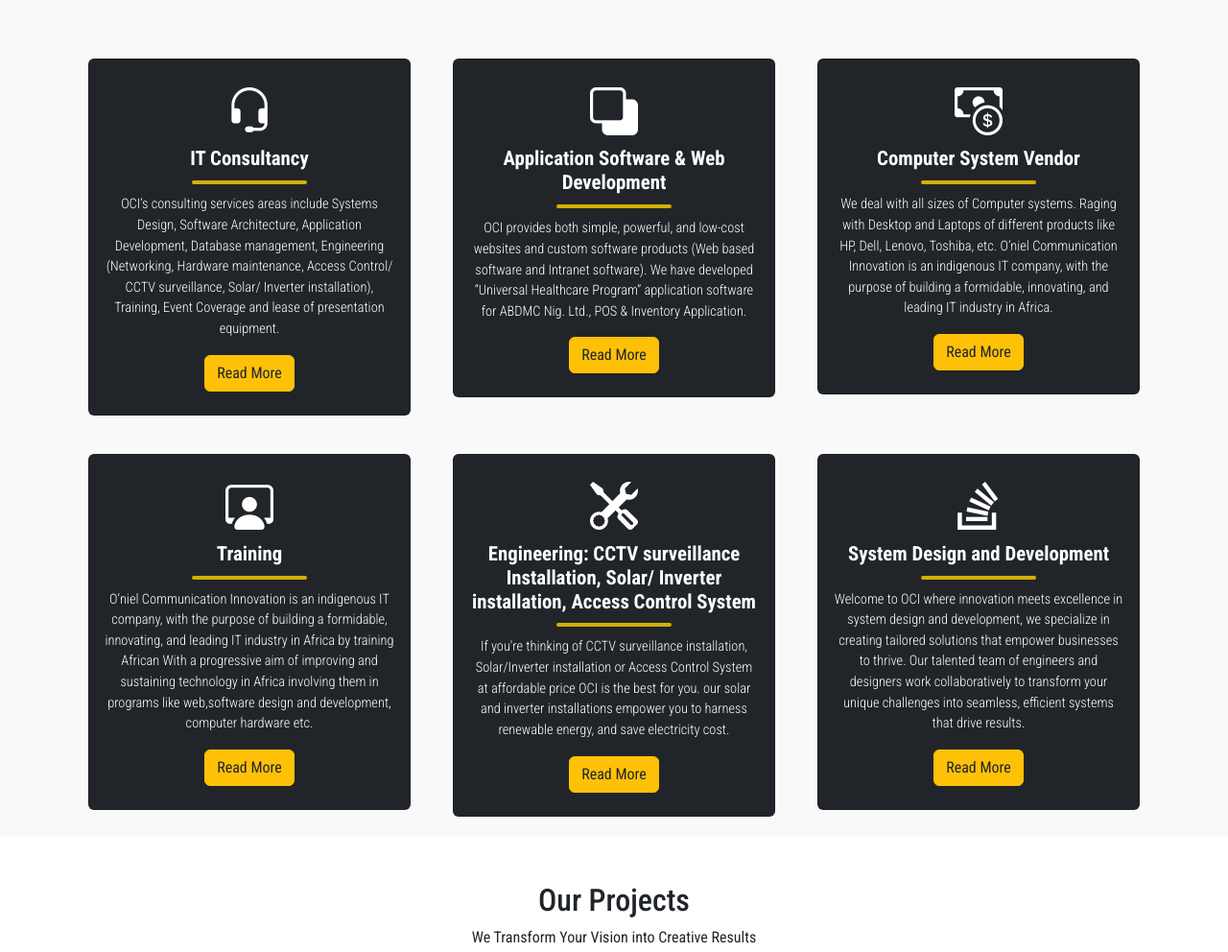
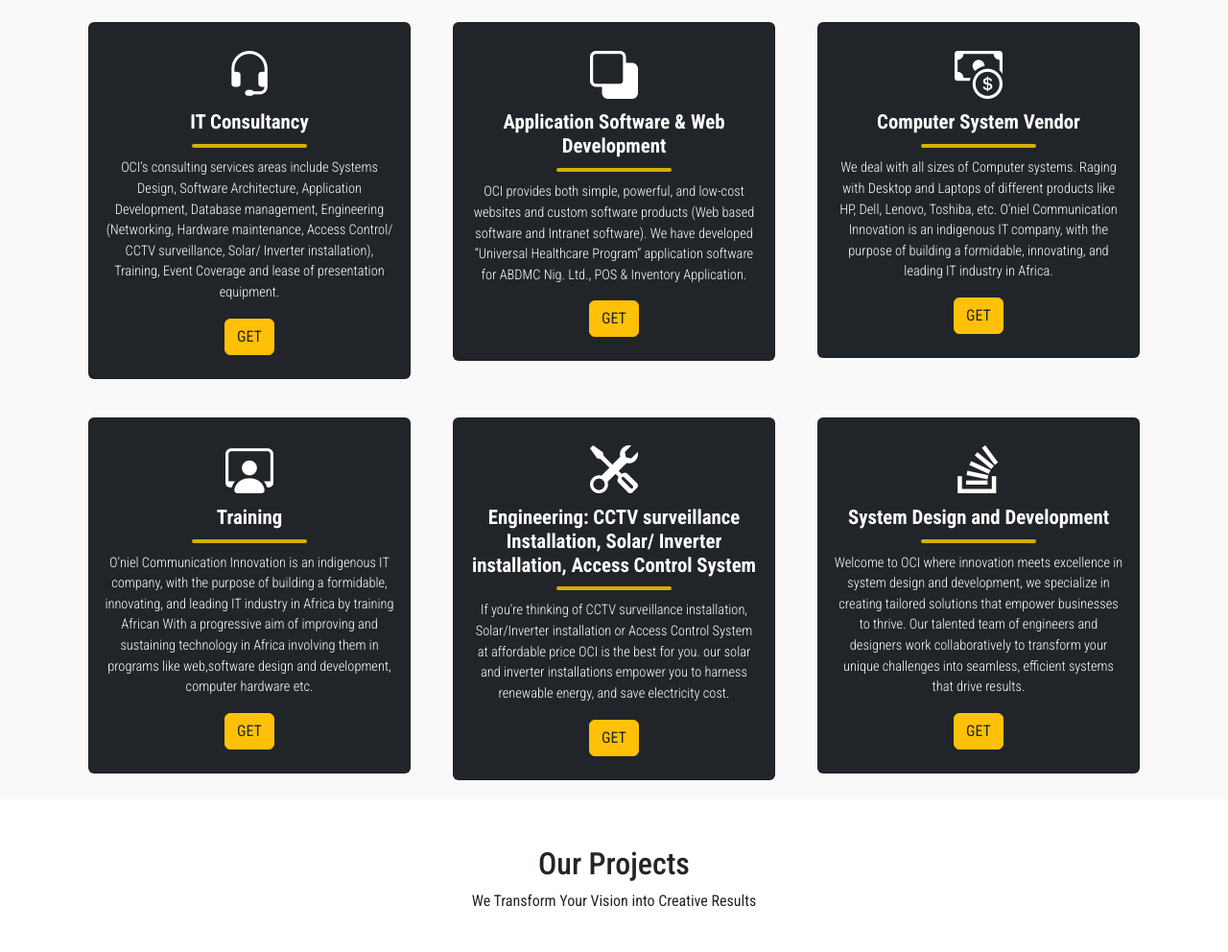
Before and after one commit to sammmech/update, a plain HTML site: page index.html in a window 1280 px wide. Shown: the part 1423-2415 px from the top of the page at 96% size. Drawn offline with nearby package versions, Linux system fonts and the light colour scheme; a web font is replaced by a local one.

Commit message:
Add files via upload

```diff
--- a/cover.css
+++ b/cover.css
@@ -79,7 +79,7 @@
     font-size: 3rem;
     font-family: "Roboto Condensed", sans-serif;
     font-weight: 700;
-    text-shadow: 0px 1px 1px black;
+    /* text-shadow: 0px 1px 1px black; */
 }
 
 .btn1{
--- a/index.html
+++ b/index.html
@@ -106,12 +106,12 @@
       </div>
     </div>
   </nav>
-
+<!--
 
 
   <button type="button" class="btn btn-primary" data-bs-toggle="modal" data-bs-target="#staticBackdrop">
     Launch static backdrop modal
-  </button>
+  </button> -->
 
 
 
@@ -196,7 +196,7 @@
         <h3 class="card-title">IT Consultancy</h3>
         <div class="line"></div>
         <p class="lead">OCI’s consulting services areas include Systems Design, Software Architecture, Application Development, Database management, Engineering (Networking, Hardware maintenance, Access Control/ CCTV surveillance, Solar/ Inverter installation), Training, Event Coverage and lease of presentation equipment.</p>
-        <button class="btn btn-warning text-dark">Read More</button>
+        <button class="btn btn-warning text-dark">GET</button>
       </div>
     </div>
   </div>
@@ -214,7 +214,7 @@
         <h3 class="card-title">Application Software & Web Development</h3>
         <div class="line"></div>
         <p class="lead">OCI provides both simple, powerful, and low-cost websites and custom software products (Web based software and Intranet software). We have developed “Universal Healthcare Program” application software for ABDMC Nig. Ltd., POS & Inventory Application.</p>
-        <button class="btn btn-warning text-dark">Read More</button>
+        <button class="btn btn-warning text-dark">GET</button>
       </div>
     </div>
   </div>
@@ -235,7 +235,7 @@
         <h3 class="card-title">Computer System Vendor</h3>
         <div class="line"></div>
         <p class="lead">We deal with all sizes of Computer systems. Raging with Desktop and Laptops of different products like HP, Dell, Lenovo, Toshiba, etc. O’niel Communication Innovation is an indigenous IT company, with the purpose of building a formidable, innovating, and leading IT industry in Africa.</p>
-        <button class="btn btn-warning text-dark">Read More</button>
+        <button class="btn btn-warning text-dark">GET</button>
       </div>
     </div>
   </div>
@@ -257,7 +257,7 @@
         <h3 class="card-title">Training</h3>
         <div class="line"></div>
         <p class="lead">O’niel Communication Innovation is an indigenous IT company, with the purpose of building a formidable, innovating, and leading IT industry in Africa by training African With a progressive aim of improving and sustaining technology in Africa involving them in programs like web,software design and development, computer hardware etc.</p>
-        <button class="btn btn-warning text-dark">Read More</button>
+        <button class="btn btn-warning text-dark">GET</button>
       </div>
     </div>
   </div>
@@ -282,7 +282,7 @@
         <h3 class="card-title">Engineering: CCTV surveillance Installation, Solar/ Inverter installation, Access Control System</h3>
         <div class="line"></div>
         <p class="lead">If you're thinking of CCTV surveillance installation, Solar/Inverter installation or Access Control System at affordable price OCI is the best for you.  our solar and inverter installations empower you to harness renewable energy, and save electricity cost.</p>
-        <button class="btn btn-warning text-dark">Read More</button>
+        <button class="btn btn-warning text-dark">GET</button>
       </div>
     </div>
   </div>
@@ -318,7 +318,12 @@
         <h3 class="card-title"> System Design and Development</h3>
         <div class="line"></div>
         <p class="lead">Welcome to OCI where innovation meets excellence in system design and development, we specialize in creating tailored solutions that empower businesses to thrive. Our talented team of engineers and designers work collaboratively to transform your unique challenges into seamless, efficient systems that drive results.</p>
-        <button class="btn btn-warning text-dark">Read More</button>
+        <button class="btn btn-warning text-dark">GET</button>
+
+
+
+
+
       </div>
     </div>
   </div>
@@ -329,8 +334,37 @@
 </section>
 
 
+<!-- our services    -->
 
-<!-- our services    -->
+
+
+
+
+
+
+
+<!-- tool tips  -->
+
+
+
+
+
+
+
+
+<!-- tool tips  -->
+
+
+
+
+
+
+
+
+
+
+
+
 
 
 
@@ -994,10 +1028,14 @@
         </div>
         <div class="col-lg-3 ms-auto">
           <h6 class="text-warning mb-4">CONTACTS</h6>
+          <a href="tel:+234(0)80887 28020">
           <p class="text-white mb-1"><i class="bi bi-telephone text-white"></i> +234(0)80887 28020</p>
+        </a>
           <p class="text-white mb-1"><i class="bi bi-envelope-at"></i> onielinnovation@gmail.com</p>
-          <p class="mb-0 text-white"><i class="bi bi-geo-alt-fill text-white"></i> 43 NDDC Road 11 Rumukwurushi PipelinePort Harcourt,Rivers State,Nigeria.</p>
-        </div>
+          <a href="https://maps.app.goo.gl/Jqt1FQ1X4ihFqFAs5">
+       <p class="mb-0 text-white"><i class="bi bi-geo-alt-fill text-white"></i> 43 NDDC Road 11 Rumukwurushi PipelinePort Harcourt,Rivers State,Nigeria.</p>
+          </a>
+          </div>
 
         <div class="col-lg-3">
           <h6 class="text-warning mb-4">OPENING HOURS</h6>
```
